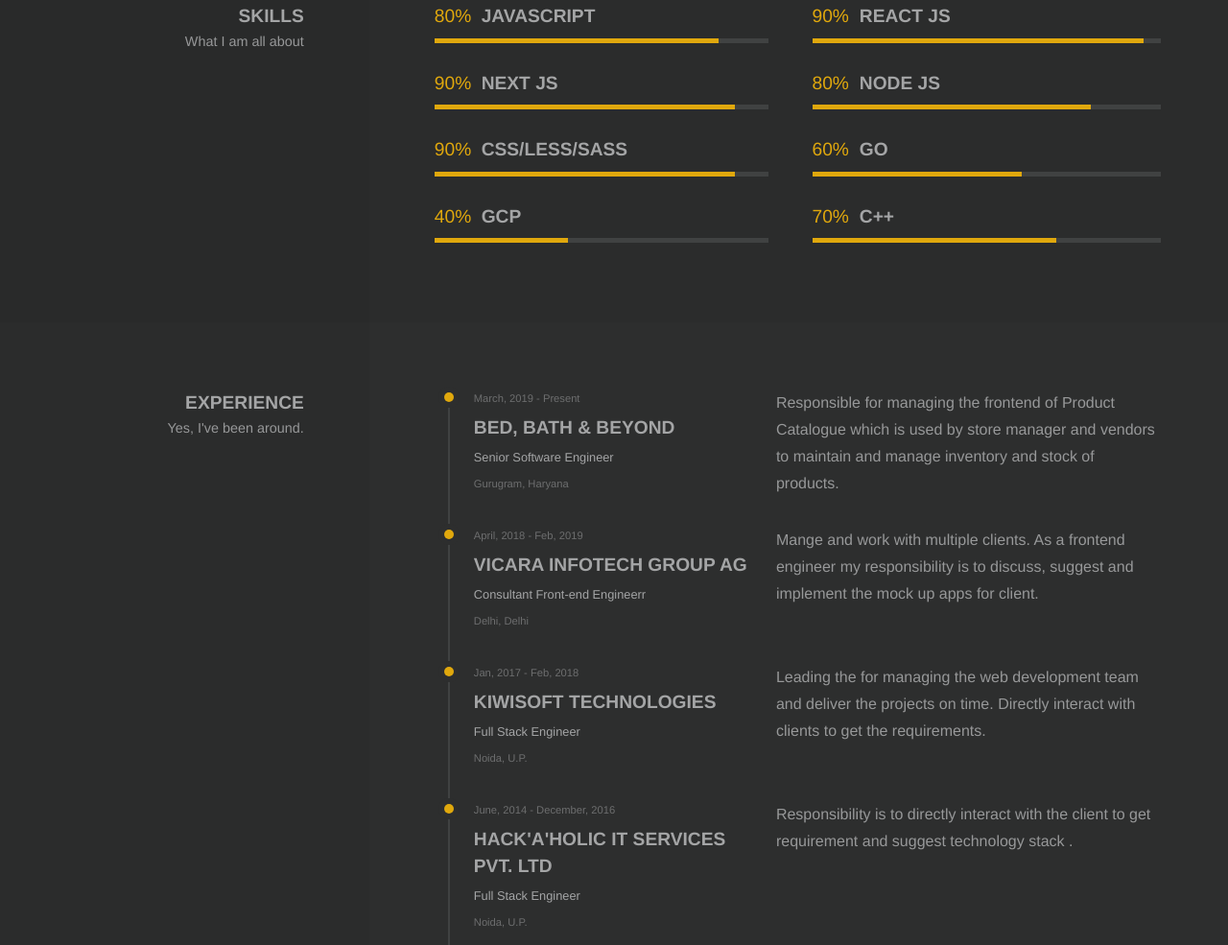
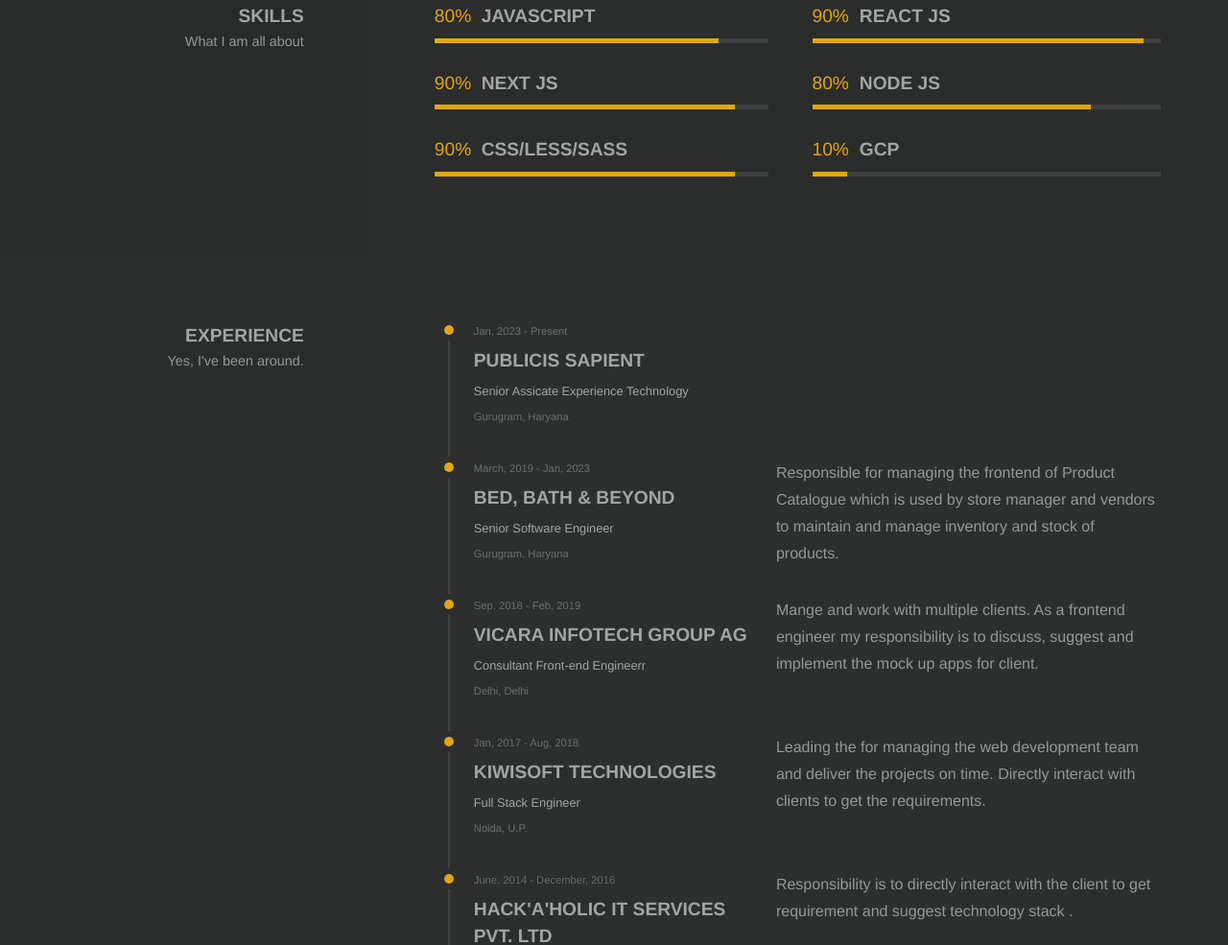
Before and after one commit to Ellipticamit/ellipticamit.github.io, a website: page index.html in a window 1280 px wide. Shown: the part 1704-2689 px from the top of the page at 96% size. Drawn offline with Linux system fonts and the light colour scheme; a web font is replaced by a local one.

Commit message:
Work experience updated

```diff
--- a/index.html
+++ b/index.html
@@ -333,7 +333,7 @@
                   </div>
                 </div>
               </div>
-              <div class="c-grid__item-6 pb-0">
+              <!-- <div class="c-grid__item-6 pb-0">
                 <div class="s-content mb">
                   <div class="s-media e-content">
                     <div class="s-figure">
@@ -347,23 +347,23 @@
                     <div class="progress-bar" style="width:60%"></div>
                   </div>
                 </div>
-              </div>
+              </div> -->
               <div class="c-grid__item-6 pb-0">
                 <div class="s-content mb">
                   <div class="s-media e-content">
                     <div class="s-figure">
-                      <div class="c-number primary">40%</div>
+                      <div class="c-number primary">10%</div>
                     </div>
                     <div class="s-body">
                       <h3>GCP</h3>
                     </div>
                   </div>
                   <div class="progress">
-                    <div class="progress-bar" style="width:40%"></div>
+                    <div class="progress-bar" style="width:10%"></div>
                   </div>
                 </div>
               </div>
-              <div class="c-grid__item-6 pb-0">
+              <!-- <div class="c-grid__item-6 pb-0">
                 <div class="s-content mb">
                   <div class="s-media e-content">
                     <div class="s-figure">
@@ -377,7 +377,7 @@
                     <div class="progress-bar" style="width:70%"></div>
                   </div>
                 </div>
-              </div>
+              </div> -->
             </div>
 
 
@@ -405,7 +405,24 @@
                 <div class="c-content">
                   <div class="c-grid">
                     <div class="c-grid__item-5 pb-0">
-                      <div class="work__timeframe work__btm">March, 2019 - Present</div>
+                      <div class="work__timeframe work__btm">Jan, 2023 - Present</div>
+                      <h3 class="work__heading work__btm">Publicis Sapient</h3>
+                      <h4 class="work__title work__btm">Senior Assicate Experience Technology</h4>
+                      <div class="work__location work__btm">Gurugram, Haryana</div>
+                    </div>
+                    <div class="c-grid__item-7 pb-0">
+                      <p>
+                      </p>
+                    </div>
+                  </div>
+                </div>
+              </div>
+              <div class="timeline__item">
+                <div class="timeline__point"></div>
+                <div class="c-content">
+                  <div class="c-grid">
+                    <div class="c-grid__item-5 pb-0">
+                      <div class="work__timeframe work__btm">March, 2019 - Jan, 2023</div>
                       <h3 class="work__heading work__btm">BED, BATH & BEYOND</h3>
                       <h4 class="work__title work__btm">Senior Software Engineer</h4>
                       <div class="work__location work__btm">Gurugram, Haryana</div>
@@ -423,7 +440,7 @@
                 <div class="c-content">
                   <div class="c-grid">
                     <div class="c-grid__item-5 pb-0">
-                      <div class="work__timeframe work__btm">April, 2018 - Feb, 2019</div>
+                      <div class="work__timeframe work__btm">Sep, 2018 - Feb, 2019</div>
                       <h3 class="work__heading work__btm">Vicara Infotech Group AG</h3>
                       <h4 class="work__title work__btm">Consultant Front-end Engineerr</h4>
                       <div class="work__location work__btm">Delhi, Delhi</div>
@@ -441,7 +458,7 @@
                 <div class="c-content">
                   <div class="c-grid">
                     <div class="c-grid__item-5 pb-0">
-                      <div class="work__timeframe work__btm">Jan, 2017 - Feb, 2018</div>
+                      <div class="work__timeframe work__btm">Jan, 2017 - Aug, 2018</div>
                       <h3 class="work__heading work__btm">KiwiSoft Technologies</h3>
                       <h4 class="work__title work__btm">Full Stack Engineer</h4>
                       <div class="work__location work__btm">Noida, U.P.</div>
```
Also changed, not shown: 1 other file.
